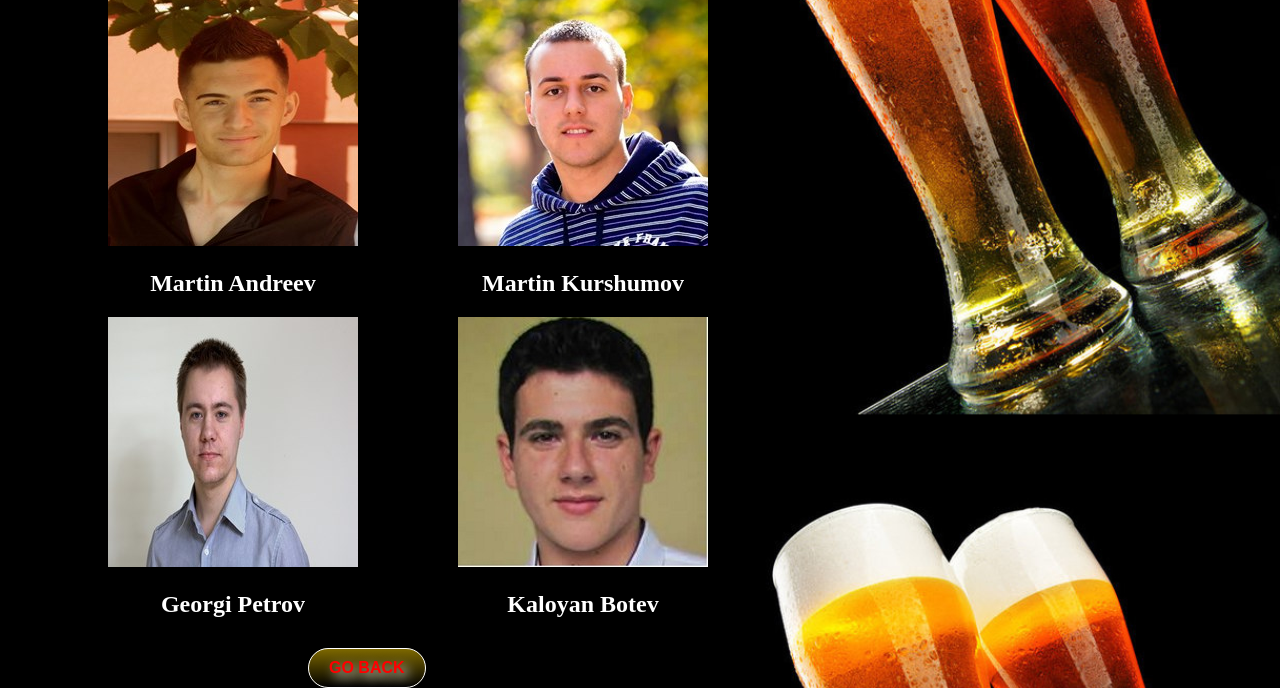
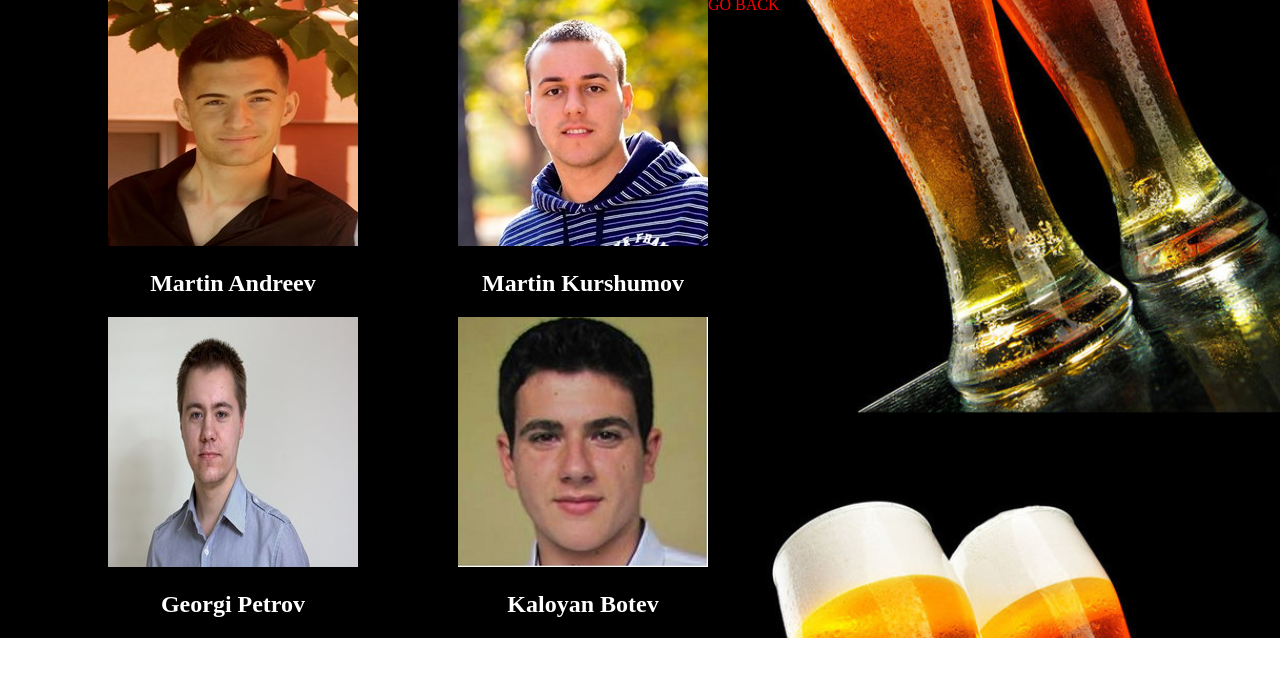
Before and after one commit to GeorgiBoykov/TEAM-COCONUT, a plain HTML site: page Game/team.html in a window 1280 px wide. Shown: the part 287-975 px from the top of the page. After the commit the page ends 925 px from the top, so only its background shows below. Drawn offline with Linux system fonts and the light colour scheme.

Commit message:
minor changes

```diff
--- a/Game/team.html
+++ b/Game/team.html
@@ -23,9 +23,8 @@
 
         <img src="images/KaloyanBotev.jpg" class="teamPic" alt="noimg">
         <h2 class="teamName">Kaloyan Botev</h2>
-        <div id="goBack"><a href="index.html">GO BACK</a></div>
     </article>
-
 </section>
+<div class="back"><a href="index.html">GO BACK</a></div>
 </body>
 </html>
```
Also changed, not shown: 1 other file.
